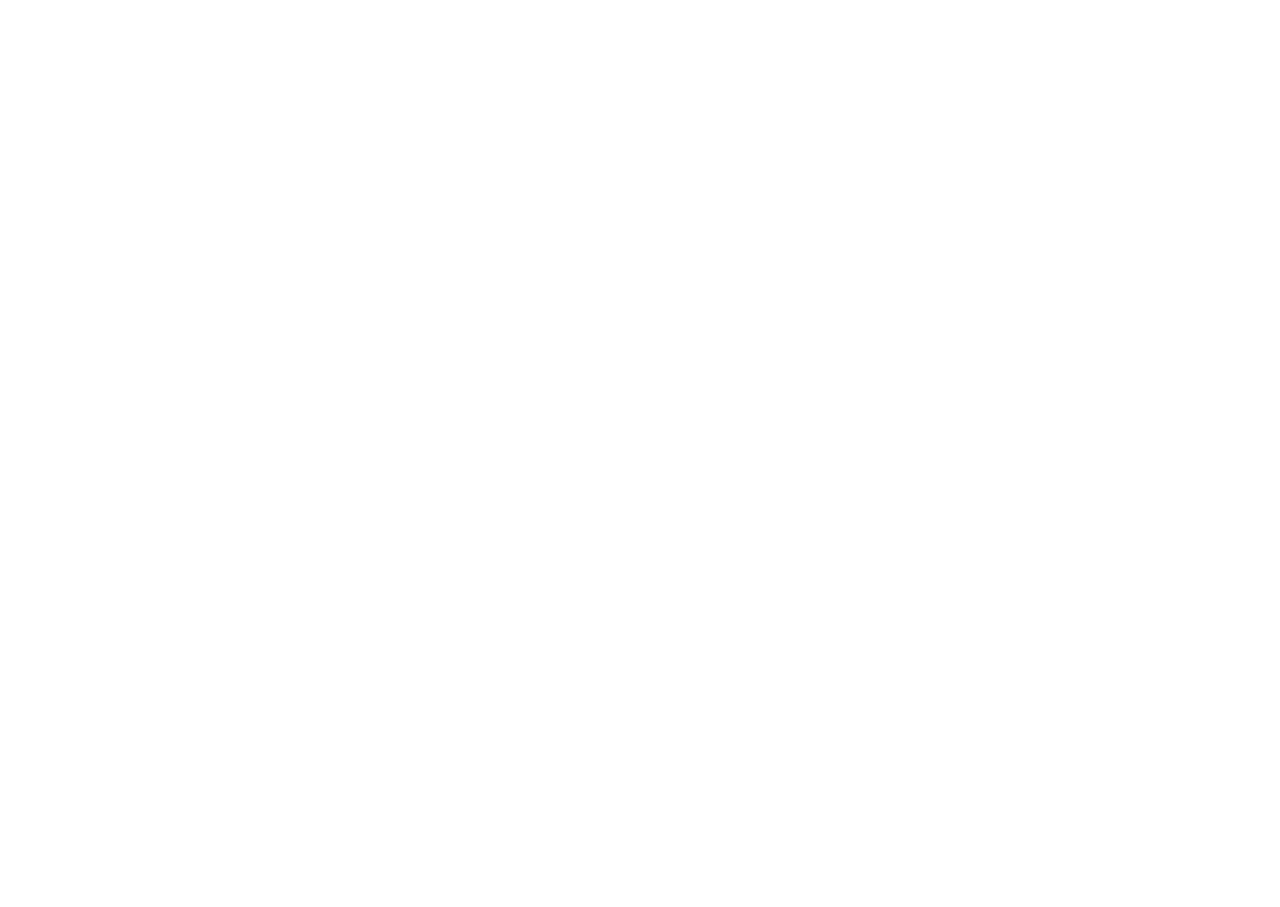
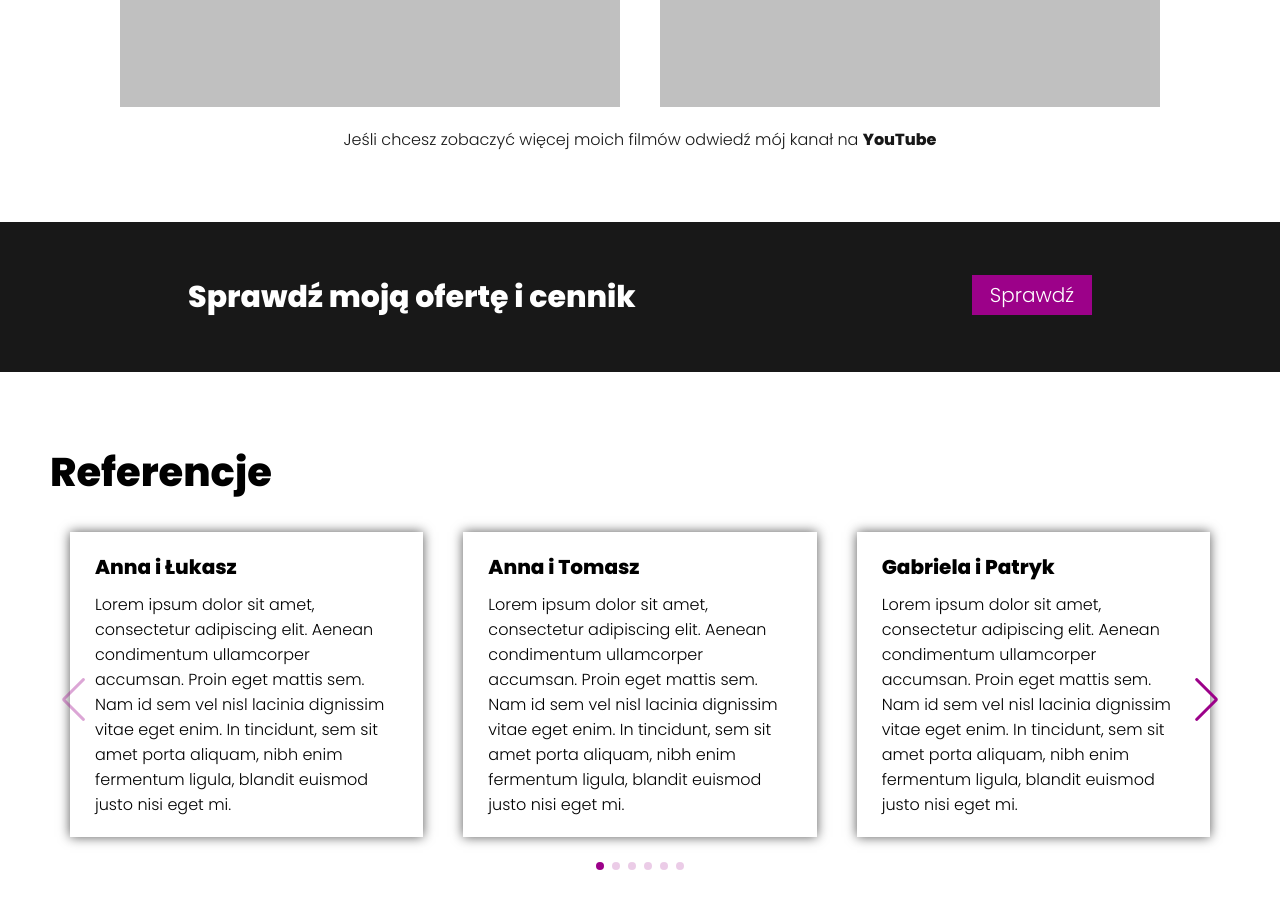
Before and after one commit to DawidDev/camerman, a React (Create React App) app: page / in a window 1280 px wide. Shown: the part 2860-3767 px from the top of the page. Before the commit the page ends 2247 px from the top, so only its background shows below. Built offline with nearby package versions, Linux system fonts and the light colour scheme.

Commit message:
Ready 'Opinions' component with Swiper.js

```diff
--- /dev/null
+++ b/src/components/HomePage/Reference.js
@@ -0,0 +1,134 @@
+import React from "react";
+
+import styled from 'styled-components';
+
+import '../../style/App.css';
+
+import { Swiper, SwiperSlide } from 'swiper/react';
+import 'swiper/swiper.scss';
+
+// Import Swiper styles
+import "swiper/swiper.min.css";
+import "swiper/components/navigation/navigation.scss"
+import "swiper/components/pagination/pagination.min.css"
+
+
+// import Swiper core and required modules
+import SwiperCore, {
+    Navigation,Pagination,Mousewheel,Keyboard
+  } from 'swiper/core';
+
+// install Swiper modules
+SwiperCore.use([Navigation,Pagination,Mousewheel,Keyboard]);
+
+const MainContainer = styled.div`
+    width: 100%;
+    max-width: 1200px;
+    margin: 0 auto;
+    padding: 0 10px 20px 10px;
+
+    h3 {
+        font-size: 40px;
+        margin-bottom: 10px;
+    }
+`
+
+const ReferenceContainer = styled.div`
+    margin: 20px 20px;
+    padding: 0 10px 5px 10px;
+    box-shadow: 0px 0px 11px 0px rgba(0,0,0,0.66);
+    padding: 20px 25px;
+
+    h6 {
+        font-size: 20px;
+        margin-bottom: 10px;
+    }
+`
+
+const opinions = [
+    {
+        id: 1,
+        names: 'Anna i Łukasz',
+        txt: 'Lorem ipsum dolor sit amet, consectetur adipiscing elit. Aenean condimentum ullamcorper accumsan. Proin eget mattis sem. Nam id sem vel nisl lacinia dignissim vitae eget enim. In tincidunt, sem sit amet porta aliquam, nibh enim fermentum ligula, blandit euismod justo nisi eget mi.'
+    },
+    {
+        id: 2,
+        names: 'Anna i Tomasz',
+        txt: 'Lorem ipsum dolor sit amet, consectetur adipiscing elit. Aenean condimentum ullamcorper accumsan. Proin eget mattis sem. Nam id sem vel nisl lacinia dignissim vitae eget enim. In tincidunt, sem sit amet porta aliquam, nibh enim fermentum ligula, blandit euismod justo nisi eget mi.'
+    },
+    {
+        id: 3,
+        names: 'Gabriela i Patryk',
+        txt: 'Lorem ipsum dolor sit amet, consectetur adipiscing elit. Aenean condimentum ullamcorper accumsan. Proin eget mattis sem. Nam id sem vel nisl lacinia dignissim vitae eget enim. In tincidunt, sem sit amet porta aliquam, nibh enim fermentum ligula, blandit euismod justo nisi eget mi.'
+    },
+    {
+        id: 4,
+        names: 'Iwona i Radosław',
+        txt: 'Lorem ipsum dolor sit amet, consectetur adipiscing elit. Aenean condimentum ullamcorper accumsan. Proin eget mattis sem. Nam id sem vel nisl lacinia dignissim vitae eget enim. In tincidunt, sem sit amet porta aliquam, nibh enim fermentum ligula, blandit euismod justo nisi eget mi.'
+    },
+    {
+        id: 5,
+        names: 'Anita i Miłosz',
+        txt: 'Lorem ipsum dolor sit amet, consectetur adipiscing elit. Aenean condimentum ullamcorper accumsan. Proin eget mattis sem. Nam id sem vel nisl lacinia dignissim vitae eget enim. In tincidunt, sem sit amet porta aliquam, nibh enim fermentum ligula, blandit euismod justo nisi eget mi.'
+    },
+    {
+        id: 6,
+        names: 'Justyna i Dawid',
+        txt: 'Lorem ipsum dolor sit amet, consectetur adipiscing elit. Aenean condimentum ullamcorper accumsan. Proin eget mattis sem. Nam id sem vel nisl lacinia dignissim vitae eget enim. In tincidunt, sem sit amet porta aliquam, nibh enim fermentum ligula, blandit euismod justo nisi eget mi.'
+    },
+    {
+        id: 7,
+        names: 'Oliwia i Maciej',
+        txt: 'Lorem ipsum dolor sit amet, consectetur adipiscing elit. Aenean condimentum ullamcorper accumsan. Proin eget mattis sem. Nam id sem vel nisl lacinia dignissim vitae eget enim. In tincidunt, sem sit amet porta aliquam, nibh enim fermentum ligula, blandit euismod justo nisi eget mi.'
+    },
+    {
+        id: 8,
+        names: 'Anna i Łukasz',
+        txt: 'Lorem ipsum dolor sit amet, consectetur adipiscing elit. Aenean condimentum ullamcorper accumsan. Proin eget mattis sem. Nam id sem vel nisl lacinia dignissim vitae eget enim. In tincidunt, sem sit amet porta aliquam, nibh enim fermentum ligula, blandit euismod justo nisi eget mi.'
+    },
+
+]
+
+const Reference = () => {
+
+    const referencesSlides = opinions.map(item => {
+        return(
+            <SwiperSlide key={item.id}>
+                <ReferenceContainer>
+                    <h6>{item.names}</h6>
+                    <p>{item.txt}</p>
+                </ReferenceContainer>
+            </SwiperSlide>
+        )
+    })
+
+    return (
+        <MainContainer>
+        <h3>Referencje</h3>
+        <Swiper
+            breakpoints={{
+                480: {
+                    slidesPerView: 1
+                },
+                780: {
+                    slidesPerView: 2
+                },
+                1000: {
+                    slidesPerView: 3
+                },
+
+            }}
+            pagination={{ clickable: true }}
+            scrollbar={{ draggable: true }}
+            navigation={true}
+            mousewheel={true}
+            keyboard={true}
+            slidesPerView={2}
+            className="mySwiper">
+                {referencesSlides}
+        </Swiper>
+        </MainContainer>
+     );
+}
+
+export default Reference;
--- a/src/layouts/App.js
+++ b/src/layouts/App.js
@@ -1,5 +1,7 @@
 import Footer from './Footer';
 import Navigation from './Navigation';
+
+import styled from 'styled-components';
 
 import '../style/App.css';
 import Content from './Content'
--- a/src/pages/Home.js
+++ b/src/pages/Home.js
@@ -4,6 +4,8 @@
 import AboutMe from '../components/HomePage/AboutMe'
 import Incentive from '../components/Incentive'
 import HowWorking from '../components/HomePage/HowWorking'
+import Portfolio from '../components/HomePage/Portfolio'
+import Reference from '../components/HomePage/Reference'
 
 const Home = () => {
     return (
@@ -12,6 +14,9 @@
             <AboutMe />
             <Incentive type="contact"/>
             <HowWorking />
+            <Portfolio />
+            <Incentive type="offer"/>
+            <Reference />
         </>
      );
 }
--- a/src/style/App.css
+++ b/src/style/App.css
@@ -6,3 +6,23 @@
   padding: 0;
   font-family: 'Poppins', sans-serif;
 }
+
+/* Style for swiper component */
+
+.swiper-container {
+  padding-bottom: 30px !important;
+}
+
+.swiper-pagination-bullet {
+  opacity: 0.5;
+  background-color: #9c0189 !important;
+}
+
+.swiper-pagination {
+  bottom: 10px !important;
+
+}
+
+.swiper-button-prev, .swiper-button-next {
+    color: #9c0189 !important;
+}
```
